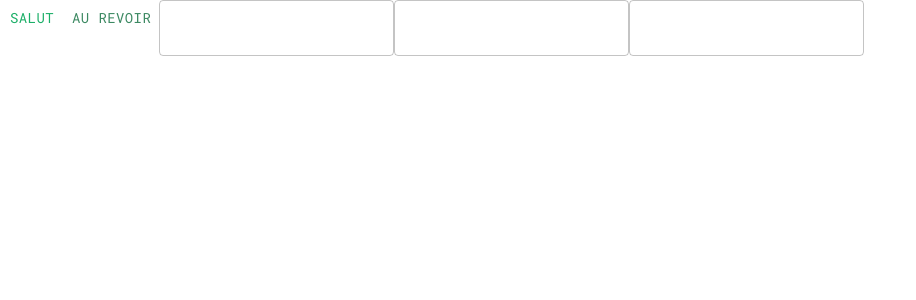
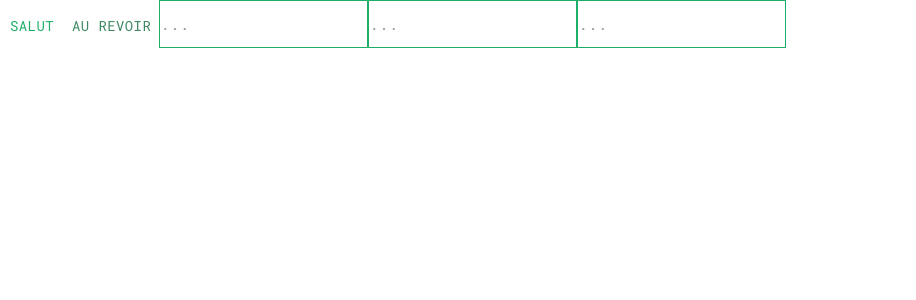
Before and after one commit to AlexisFaugeroux/wild-carbon, a React (Create React App) app in the folder front/: page / in a window 1280 px wide. Shown: the top 300 px of the page, without its empty margins (0-916 px from the left). Built offline with nearby package versions, Linux system fonts and the light colour scheme.

Commit message:
InputBase component

```diff
--- a/front/package.json
+++ b/front/package.json
@@ -17,6 +17,7 @@
     "@types/react-dom": "^18.0.11",
     "formik": "^2.4.2",
     "graphql": "^16.6.0",
+    "prettier": "^3.0.0",
     "react": "^18.2.0",
     "react-dom": "^18.2.0",
     "react-router-dom": "^6.11.1",
--- a/front/src/components/CarbonInput.tsx
+++ /dev/null
@@ -1,11 +0,0 @@
-import { FC } from 'react';
-import { Input, InputProps } from '@mui/base';
-import { TextField, TextFieldProps } from '@mui/material';
-
-const TextFieldInput: FC<TextFieldProps> = ({...inputProps}) => {
-    return (
-        <TextField {...inputProps}/>
-    )
-};
-
-export default TextFieldInput;
--- /dev/null
+++ b/front/src/components/CarbonInputBase.tsx
@@ -0,0 +1,10 @@
+import { FC } from 'react';
+import { InputBase, InputBaseProps, useTheme } from '@mui/material';
+
+const CarbonInputBase: FC<InputBaseProps> = ({ ...inputProps }) => {
+  const { styleInputBase } = useTheme();
+
+  return <InputBase sx={styleInputBase} placeholder="..." {...inputProps} />;
+};
+
+export default CarbonInputBase;
--- a/front/src/theme.ts
+++ b/front/src/theme.ts
@@ -1,36 +1,38 @@
-import { createTheme } from "@mui/material";
+import { createTheme } from '@mui/material';
+
+// Needed to add variables to theme
+declare module '@mui/material/styles' {
+  interface Theme {
+    styleInputBase: {};
+  }
+  // allow configuration using `createTheme`
+  interface ThemeOptions {
+    styleInputBase?: {};
+  }
+}
 
 const theme = createTheme({
   palette: {
     primary: {
-        main: "#1CAF68"
+      main: '#1CAF68',
     },
     secondary: {
-        main: "#3C8962"
+      main: '#3C8962',
     },
     background: {
-        default: "#3C8962"
+      default: '#3C8962',
     },
   },
   typography: {
     allVariants: {
-            fontFamily: "Roboto mono"
-        }
-    },
-    components: {
-        MuiTextField: {
-          styleOverrides: {
-            root: {
-              '--TextField-brandBorderColor': '#1CAF68',
-              '--TextField-brandBorderHoverColor': '#3C8962',
-              '--TextField-brandBorderFocusedColor': '#3C8962',
-              '& label.Mui-focused': {
-                color: 'var(--TextField-brandBorderFocusedColor)',
+      fontFamily: 'Roboto mono',
     },
   },
+  styleInputBase: {
+    border: '1px solid',
+    height: '6vh',
+    borderColor: '#1CAF68',
   },
-        },
-    }
 });
 
 export default theme;
```
Also changed, not shown: front/src/pages/HomePage/HomePage.tsx (+8 -9 lines), 2 other files (tests, documents, lock files or other folders). Lines whose indentation alone changed are shown as unchanged.
